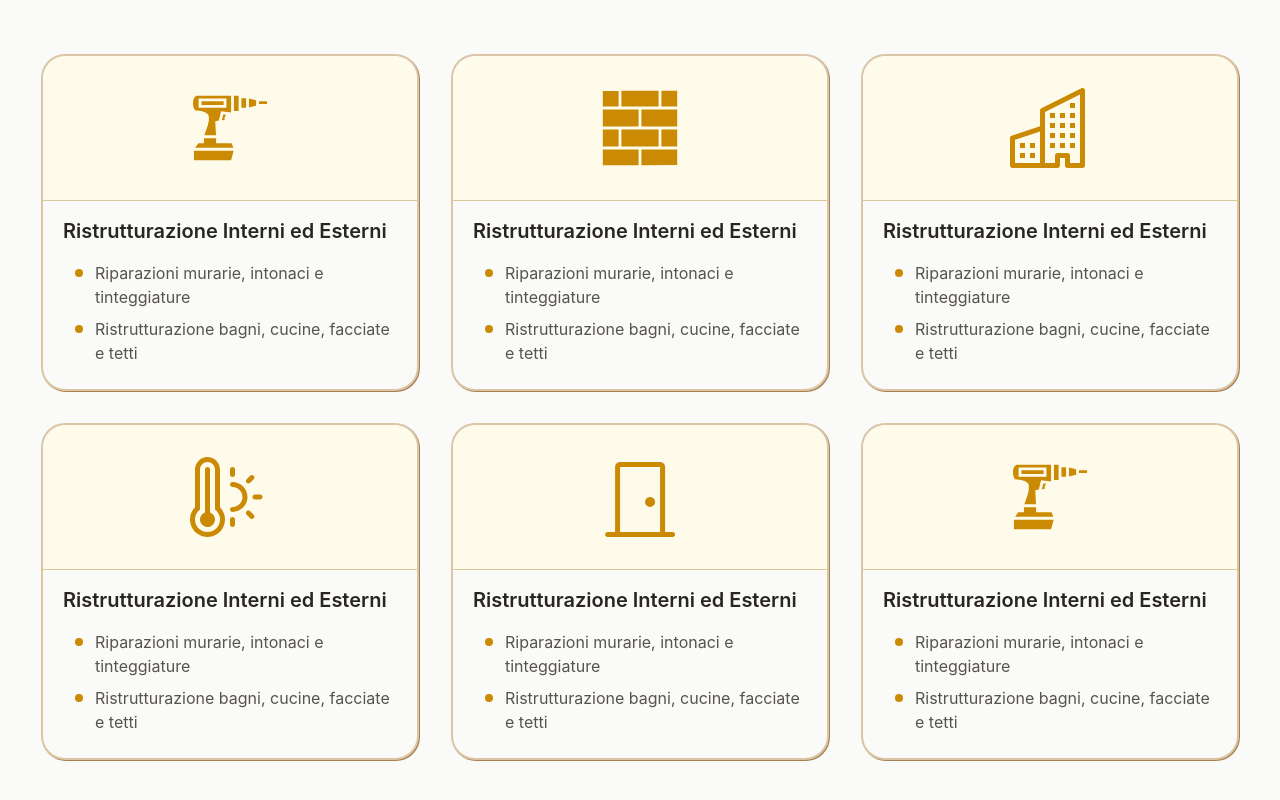
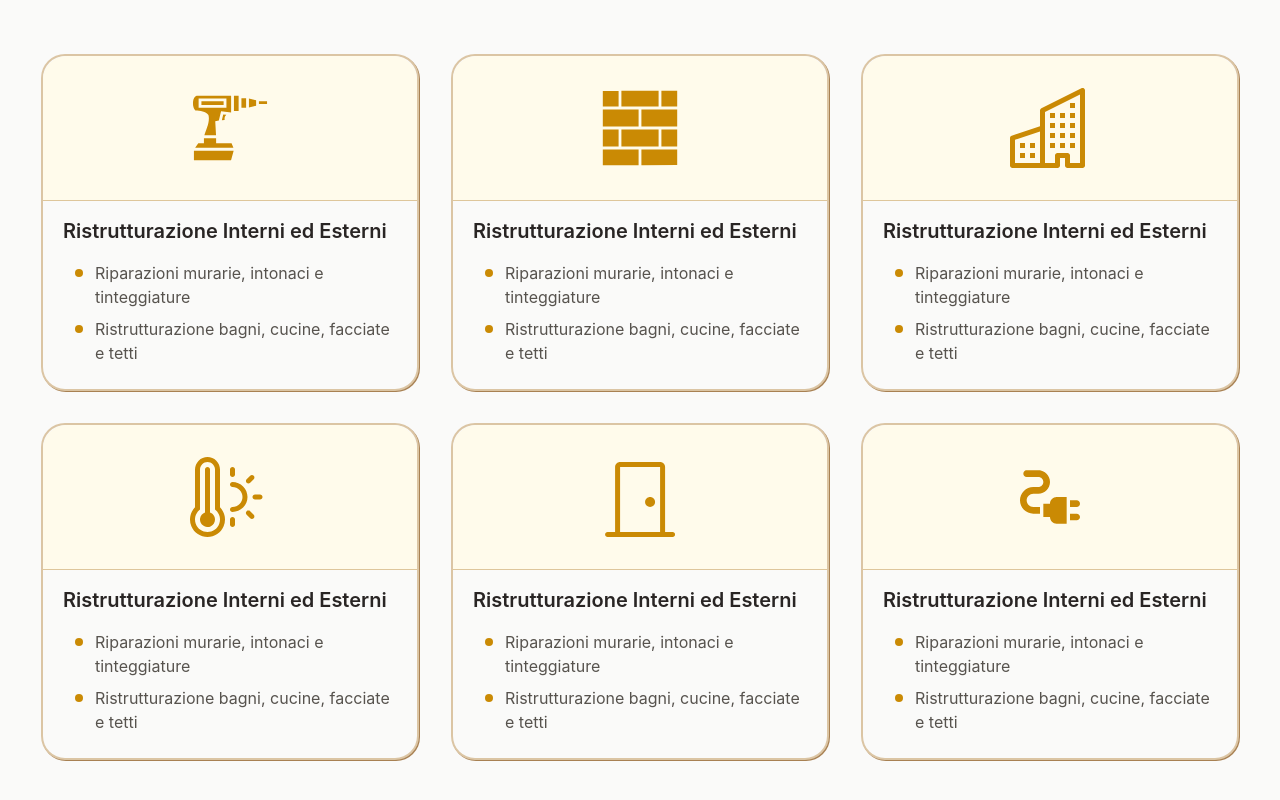
Before and after one commit to emanuelefavero/edil-2-esse, a Next.js app: page / in a window 1280 px wide. Shown: the part 1054-1854 px from the top of the page. Built offline with nearby package versions, Linux system fonts and the light colour scheme.

Commit message:
add electric outlet icon to services items

```diff
--- /dev/null
+++ b/components/icons/MdOutlineElectricalServicesIcon.tsx
@@ -0,0 +1,33 @@
+interface Props {
+  className?: string
+}
+
+export default function Component({ className }: Props) {
+  return (
+    <svg
+      width='100%'
+      height='100%'
+      viewBox='0 0 250 250'
+      fill='none'
+      xmlns='http://www.w3.org/2000/svg'
+      // Color moved here instead of fill attribute
+      className={`fill-yellow-600 dark:fill-yellow-600 ${className}`}
+    >
+      <g clipPath='url(#clip0_2106_6)'>
+        <path
+          d='M218.75 145.833C218.75 140.104 214.063 135.417 208.333 135.417H187.5V156.25H208.333C214.063 156.25 218.75 151.563 218.75 145.833ZM208.333 177.083H187.5V197.917H208.333C214.063 197.917 218.75 193.229 218.75 187.5C218.75 181.771 214.063 177.083 208.333 177.083ZM125 145.833H104.167V187.5H125C125 198.958 134.375 208.333 145.833 208.333H177.083V125H145.833C134.375 125 125 134.375 125 145.833Z'
+          // fill='#CA8A04'
+        />
+        <path
+          d='M52.0833 135.417C52.0833 123.958 61.4583 114.583 72.9167 114.583H88.5417C108.646 114.583 125 98.2292 125 78.125C125 58.0208 108.646 41.6667 88.5417 41.6667H52.0833C46.3542 41.6667 41.6667 46.3542 41.6667 52.0833C41.6667 57.8125 46.3542 62.5 52.0833 62.5H88.5417C97.1875 62.5 104.167 69.4792 104.167 78.125C104.167 86.7708 97.1875 93.75 88.5417 93.75H72.9167C49.8958 93.75 31.25 112.396 31.25 135.417C31.25 158.438 49.8958 177.083 72.9167 177.083H93.75V156.25H72.9167C61.4583 156.25 52.0833 146.875 52.0833 135.417Z'
+          // fill='#CA8A04'
+        />
+      </g>
+      <defs>
+        <clipPath id='clip0_2106_6'>
+          <rect width='250' height='250' fill='transparent' />
+        </clipPath>
+      </defs>
+    </svg>
+  )
+}
--- a/data/servicesItems.ts
+++ b/data/servicesItems.ts
@@ -4,6 +4,7 @@ import GiBrickWallIcon from '@/components/icons/GiBrickWallIconIcon'
 import BsBuildingsIcon from '@/components/icons/BsBuildingsIcon'
 import BsThermometerSunIcon from '@/components/icons/BsThermometerSunIcon'
 import BsDoorClosedIcon from '@/components/icons/BsDoorClosedIcon'
+import MdOutlineElectricalServicesIcon from '@/components/icons/MdOutlineElectricalServicesIcon'
 
 export interface IServicesItem {
   id: number
@@ -65,6 +66,6 @@ export const servicesItems = [
       'Riparazioni murarie, intonaci e tinteggiature',
       'Ristrutturazione bagni, cucine, facciate e tetti',
     ],
-    icon: GiDrillIcon,
+    icon: MdOutlineElectricalServicesIcon,
   },
 ]
```
